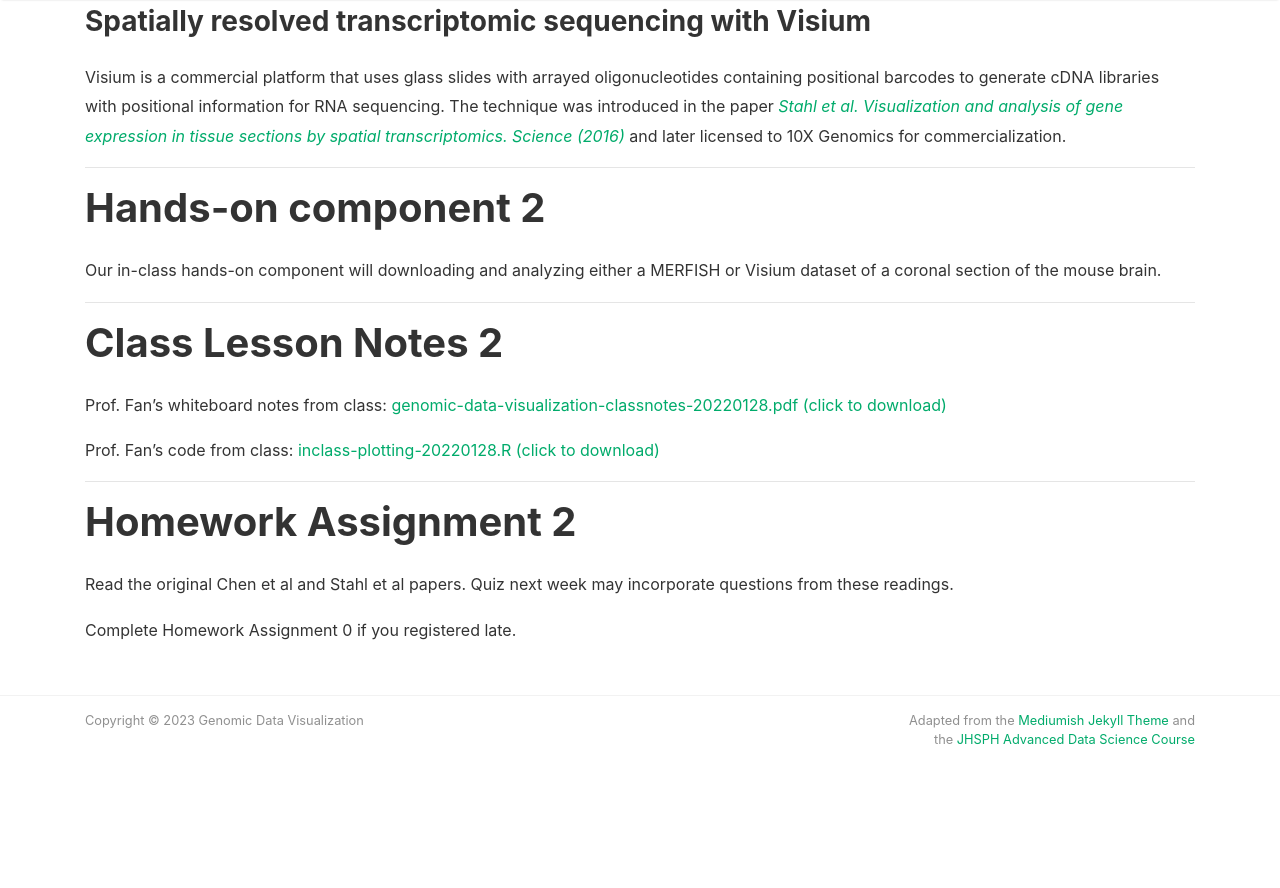
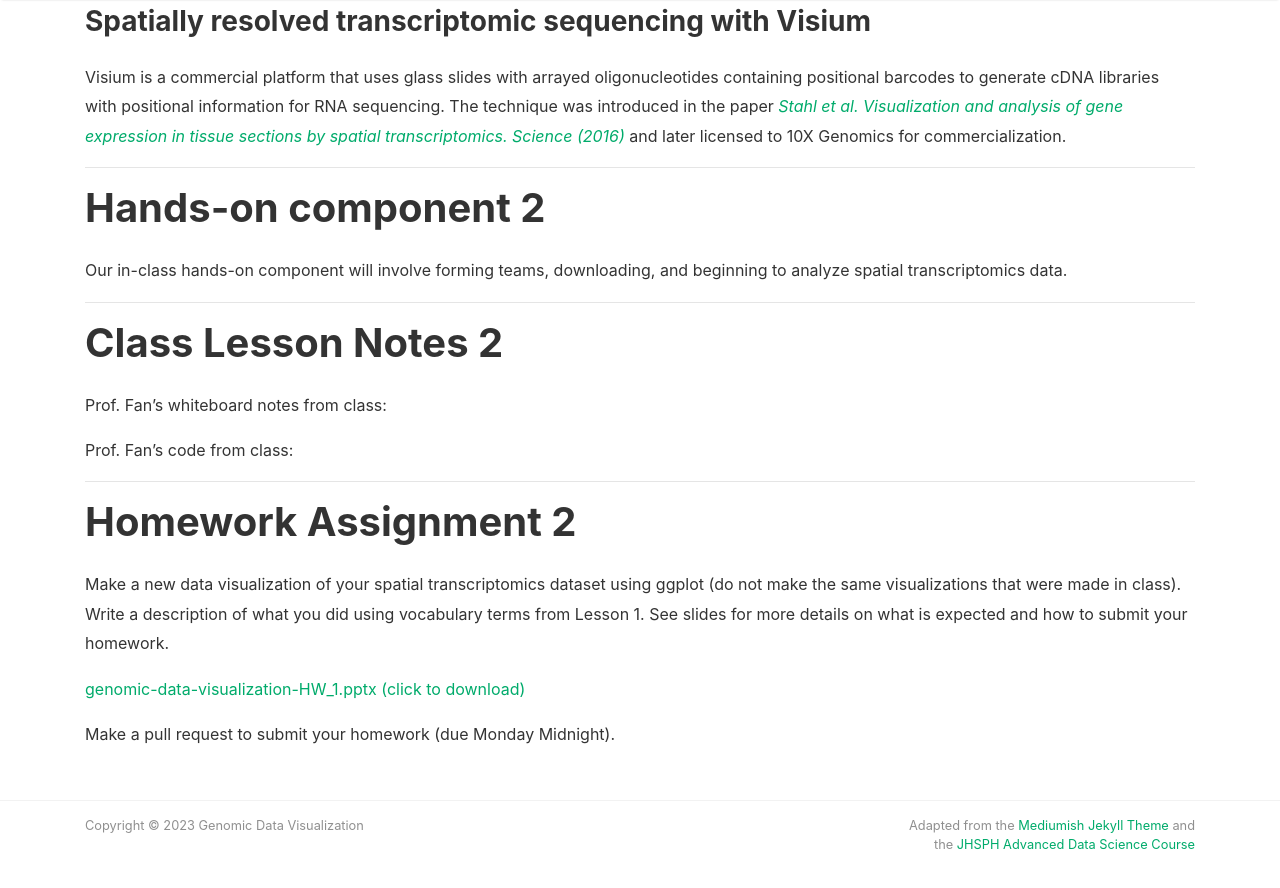
Before and after one commit to JEFworks-Lab/genomic-data-visualization-2023, a Jekyll site: the page built from _course/2-spatial-transcriptomics-data.md, in a window 1280 px wide and 900 px high, scrolled down 1246 px. Shown: the top 888 px of the window. Built offline with Jekyll 4.4.1, drawn with Linux system fonts in a browser that asks for light colours; nearby versions of some CDN libraries; before the commit the page ends 2070 px from its top, so only the background shows below that.

Commit message:
update course structure based on last years feedback

```diff
--- a/_course/2-spatial-transcriptomics-data.md
+++ b/_course/2-spatial-transcriptomics-data.md
@@ -33,20 +33,22 @@ Visium is a commercial platform that uses glass slides with arrayed oligonucleot
 
 # Hands-on component 2
 
-Our in-class hands-on component will downloading and analyzing either a MERFISH or Visium dataset of a coronal section of the mouse brain.
+Our in-class hands-on component will involve forming teams, downloading, and beginning to analyze spatial transcriptomics data.
 
 ---
 
 # Class Lesson Notes 2
 
-Prof. Fan’s whiteboard notes from class: [genomic-data-visualization-classnotes-20220128.pdf (click to download)]({{ site.baseurl }}/resources/notes/genomic-data-visualization-classnotes-20220128.pdf)
+Prof. Fan’s whiteboard notes from class:
 
-Prof. Fan’s code from class: [inclass-plotting-20220128.R (click to download)]({{ site.baseurl }}/resources/code/inclass-plotting-20220128.R)
+Prof. Fan’s code from class:
 
 ---
 
 # Homework Assignment 2
 
-Read the original Chen et al and Stahl et al papers. Quiz next week may incorporate questions from these readings.
+Make a new data visualization of your spatial transcriptomics dataset using ggplot (do not make the same visualizations that were made in class). Write a description of what you did using vocabulary terms from Lesson 1. See slides for more details on what is expected and how to submit your homework.
 
-Complete Homework Assignment 0 if you registered late.
+[genomic-data-visualization-HW_1.pptx (click to download)]({{ site.baseurl }}/resources/hw/genomic-data-visualization-HW_1.pptx)
+
+Make a pull request to submit your homework (due Monday Midnight).
```
Also changed, not shown: _course/1-data-visualization-theory.md (+2 -2 lines), _course/10-misleading-visualizations.md (renamed from _course/8-misleading-visualizations.md, +7 -7 lines), _course/18-guest-lecture-lyla-atta.md (deleted, +0 -31 lines), _course/18-guest-lecture.md (added, +29 -0 lines), _course/19-guest-lecture-brendan-miller.md (deleted, +0 -29 lines), _course/19-guest-lecture.md (added, +29 -0 lines), _course/3-summary-statistics.md (+7 -4 lines), _course/8-interactivity.md (renamed from _course/9-interactivity.md, +7 -7 lines), _course/9-rna-velocity.md (renamed from _course/10-rna-velocity.md, +7 -7 lines), assets/images/lesson-0-course-schedule.png.
